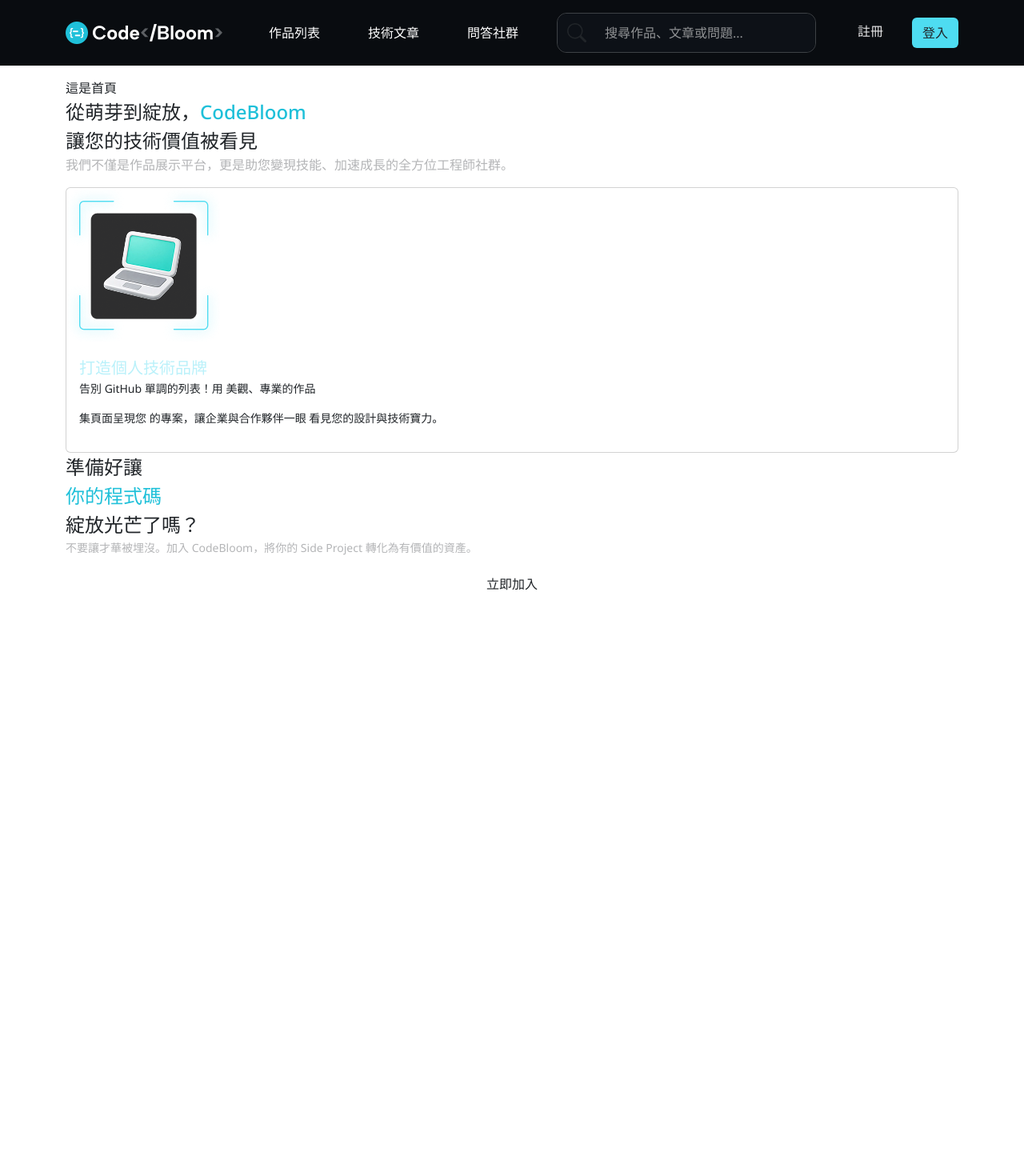
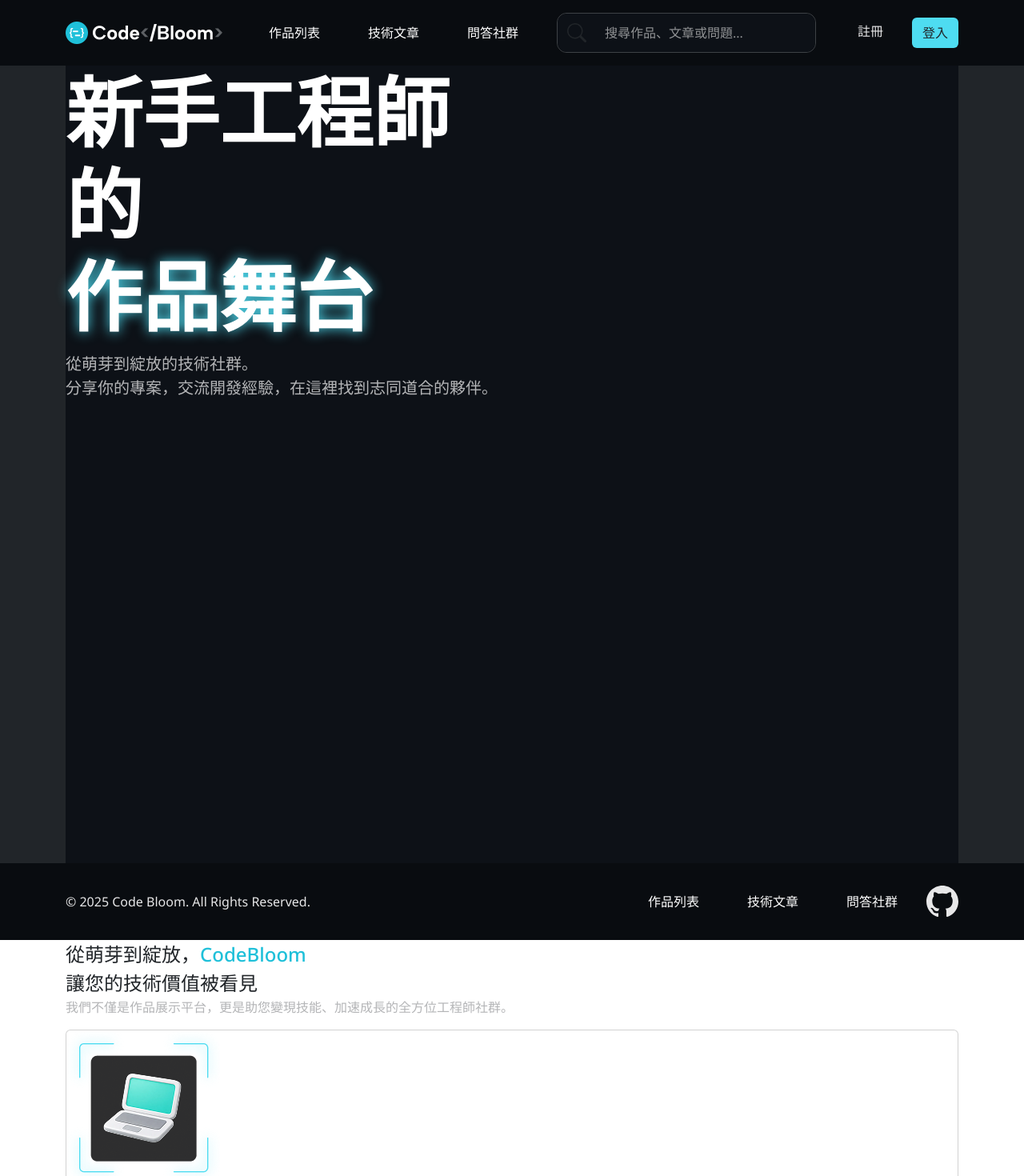
Before and after one commit to liwenchiou/codebloom, a React (Vite) app: page /#/ in a window 1280 px wide. Shown: the top 1470 px of the page at 80% size. Before the commit the page ends 800 px from the top, so only its background shows below. Built offline with nearby package versions, Linux system fonts and the light colour scheme; no server answers.

Commit message:
top區塊進行中

```diff
--- a/src/App.jsx
+++ b/src/App.jsx
@@ -1,5 +1,6 @@
 import React from "react";
 import Navbar from "./components/Navbar/Navbar";
+import Footer from "./components/Footer/Footer";
 // 注意：這裡只 import Routes 和 Route，不要 import 任何 Router
 import { Routes, Route } from 'react-router-dom';
 import Home from "./pages/Home";
@@ -12,7 +13,7 @@
   return (
     <>
       <Navbar />
-      <div className="container mt-3">
+      <div className="container-fluid p-0 bg-dark">
         <Routes>
           {/* 因為使用了 HashRouter，路徑直接從 / 開始即可  SSSS */}
           <Route path="/" element={<Home />} />
@@ -22,6 +23,7 @@
           <Route path="/Qna" element={<Qna />} />
         </Routes>
       </div>
+      <Footer />
     </>
   );
 }
--- /dev/null
+++ b/src/components/Footer/Footer.jsx
@@ -0,0 +1,52 @@
+import React from "react";
+import { Link } from "react-router-dom";
+// import logoMobile from '../images/logo-Mobile.png';
+
+
+//TODO:
+
+function Footer() {
+  return (
+    <div className="bg-neutral-700 py-4">
+      <div className="container d-flex justify-content-between ">
+        <p className="text-neutral-50 footer-reserve-text my-auto">© 2025 Code Bloom. All Rights Reserved.</p>
+        <ul className="d-flex align-items-center">
+          <li className="">
+            <Link
+              className="text-base text-neutral-50 me-12px cb-btn-text d-block"
+              to="/Projects"
+            >
+              作品列表
+            </Link>
+          </li>
+          <li className="">
+            <Link
+              className="text-base text-neutral-50 me-12px cb-btn-text"
+              to="/Articles"
+            >
+              技術文章
+            </Link>
+          </li>
+
+          <li className="">
+            <Link
+              className="text-base text-neutral-50 me-12px cb-btn-text"
+              to="/Qna"
+            >
+              問答社群
+            </Link>
+          </li>
+          <li>
+            <a href="https://github.com/liwenchiou/codebloom" target="_cb">
+              <svg xmlns="http://www.w3.org/2000/svg" width="40" height="40" fill="currentColor" className="bi bi-github text-neutral-50" viewBox="0 0 16 16">
+                <path d="M8 0C3.58 0 0 3.58 0 8c0 3.54 2.29 6.53 5.47 7.59.4.07.55-.17.55-.38 0-.19-.01-.82-.01-1.49-2.01.37-2.53-.49-2.69-.94-.09-.23-.48-.94-.82-1.13-.28-.15-.68-.52-.01-.53.63-.01 1.08.58 1.23.82.72 1.21 1.87.87 2.33.66.07-.52.28-.87.51-1.07-1.78-.2-3.64-.89-3.64-3.95 0-.87.31-1.59.82-2.15-.08-.2-.36-1.02.08-2.12 0 0 .67-.21 2.2.82.64-.18 1.32-.27 2-.27s1.36.09 2 .27c1.53-1.04 2.2-.82 2.2-.82.44 1.1.16 1.92.08 2.12.51.56.82 1.27.82 2.15 0 3.07-1.87 3.75-3.65 3.95.29.25.54.73.54 1.48 0 1.07-.01 1.93-.01 2.2 0 .21.15.46.55.38A8.01 8.01 0 0 0 16 8c0-4.42-3.58-8-8-8" />
+              </svg>
+            </a>
+          </li>
+        </ul>
+      </div>
+    </div>
+  );
+}
+
+export default Footer;
--- /dev/null
+++ b/src/components/Footer/Footer.scss
@@ -0,0 +1,4 @@
+.footer-reserve-text {
+  font-size: 12px;
+  line-height: 1.5;
+}
--- /dev/null
+++ b/src/components/IndexTop/IndexTop.jsx
@@ -0,0 +1,22 @@
+
+
+
+//TODO:
+
+function IndexTop() {
+    return (
+        <div className="container p-0" style={{ height: "997px", backgroundColor: "#0D1117" }}>
+            <div className="row">
+                <div className="col-md-6 col-12">
+                    <h1 className="IndexTop-title mb-12px">新手工程師的<br /><span className="IndexTop-title-span">作品舞台</span></h1>
+                    <p className="text-xl text-neutral-100">從萌芽到綻放的技術社群。<br />分享你的專案，交流開發經驗，在這裡找到志同道合的夥伴。</p>
+                </div>
+                <div className="col-md-6 col-12">
+
+                </div>
+            </div>
+        </div>
+    );
+}
+
+export default IndexTop;
--- /dev/null
+++ b/src/components/IndexTop/IndexTop.scss
@@ -0,0 +1,11 @@
+.IndexTop-title {
+    font-weight: 700;
+    font-size: 96px;
+    line-height: 1.2;
+    color: #fff;
+}
+
+.IndexTop-title-span {
+    /* 語法：h-shadow v-shadow blur-radius color */
+    text-shadow: 0 0 16px #4EDCF1;
+}
--- a/src/components/Navbar/Navbar.jsx
+++ b/src/components/Navbar/Navbar.jsx
@@ -3,6 +3,9 @@
 import AuthButton from "../Button/AuthButton";
 import logoPC from '../../assets/images/logo-PC2.png';
 // import logoMobile from '../images/logo-Mobile.png';
+
+
+//TODO:RWD 狀態的漢堡選單未完成....力文
 
 function Navbar() {
   return (
@@ -16,7 +19,7 @@
           />
         </Link>
         <button
-          className="navbar-toggler"
+          className="navbar-toggler text-white"
           type="button"
           data-bs-toggle="collapse"
           data-bs-target="#navbarSupportedContent"
@@ -56,7 +59,7 @@
           </ul>
 
 
-          <div className="input-group custom-search-group me-12px">
+          <div className="input-group custom-search-group me-12px d-none d-lg-flex">
             <span className="input-group-text py-12px pe-12px">
               <svg xmlns="http://www.w3.org/2000/svg" width="24" height="24" fill="currentColor" class="bi bi-search" viewBox="0 0 16 16">
                 <path d="M11.742 10.344a6.5 6.5 0 1 0-1.397 1.398h-.001q.044.06.098.115l3.85 3.85a1 1 0 0 0 1.415-1.414l-3.85-3.85a1 1 0 0 0-.115-.1zM12 6.5a5.5 5.5 0 1 1-11 0 5.5 5.5 0 0 1 11 0" />
@@ -64,6 +67,7 @@
             </span>
             <input type="text" className="form-control" placeholder="搜尋作品、文章或問題..." aria-label="Search" />
           </div>
+
           <div className="ms-3">
             <AuthButton />
           </div>
--- a/src/main.scss
+++ b/src/main.scss
@@ -2,7 +2,9 @@
 @use "./assets/scss/base";
 @use "./assets/scss/spacing";
 @use "./assets/scss/button";
+@use "./assets/scss/home";
 
 
 //組件區
 @use "./components/Navbar/navbar";
+@use "./components/IndexTop/IndexTop";
--- a/src/pages/Home.jsx
+++ b/src/pages/Home.jsx
@@ -1,3 +1,10 @@
-export default function Home(){
-    return (<div>這是首頁</div>)
+import IndexTop from "../components/IndexTop/IndexTop";
+
+// TODO: 首頁背景圖片未完成
+export default function Home() {
+    return (
+        <div className="container">
+            <IndexTop />
+        </div>
+    )
 }
```
Also changed, not shown: src/components/Navbar/navbar.scss (+38 -0 lines), src/assets/images/index/Hero.png (added), src/assets/scss/home.scss (added).
